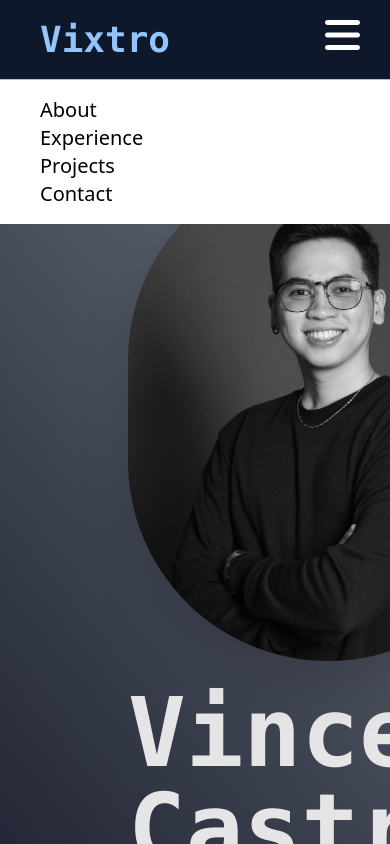
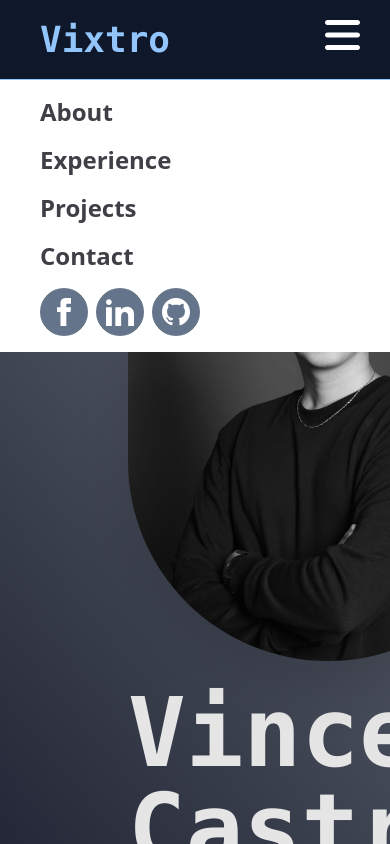
Before and after one commit to vixtroo/portfolio, a Next.js app: page / in a window 390 px wide. Both pictures are taken after a click on the button 329 px from the left and 25 px from the top of the page. Shown: the top 844 px of the page. Built offline with nearby package versions, Linux system fonts and the light colour scheme.

Commit message:
added social links to dropdown menu

```diff
--- a/src/components/navbar/index.js
+++ b/src/components/navbar/index.js
@@ -1,8 +1,8 @@
 import Link from "next/link"
-import { useState, useEffect, useMemo, Fragment } from "react"
+import { useState, useEffect, useMemo, React } from "react"
 import { FontAwesomeIcon } from '@fortawesome/react-fontawesome';
 import { faBars } from "@fortawesome/free-solid-svg-icons";
-import { Menu } from "@headlessui/react";
+import { Menu, Transition} from "@headlessui/react";
 
 const Navbar = () => {
 
@@ -22,11 +22,9 @@ const Navbar = () => {
     const [activeNav, setActiveNav] = useState("")
 
     useEffect(() => {
-        // Function to handle scroll events
         const handleScroll = () => {
           const scrollPosition = window.scrollY || document.documentElement.scrollTop;
 
-          // Calculate the position of each section and set the activeNav accordingly
           const sections = navLinks.map(({ title, link }) => {
             const targetElement = document.querySelector(link);
             return {
@@ -44,10 +42,8 @@ const Navbar = () => {
           }
         };
 
-        // Attach the scroll event listener
         window.addEventListener("scroll", handleScroll);
 
-        // Clean up the event listener on component unmount
         return () => {
           window.removeEventListener("scroll", handleScroll);
         };
@@ -87,22 +83,30 @@ const Navbar = () => {
                 </ul>
             </div>
             <Menu>
-                <Menu.Button className='flex w-10 md:hidden'><FontAwesomeIcon icon={faBars} style={{fontSize: '40px', color:'white'}}/></Menu.Button>
-                    <Menu.Items className='absolute left-0 flex flex-col w-full py-4 pl-10 bg-white top-20 leading-12'>
-                        {navLinks.map(({title, link})=>{
-                            return(
-                                <Menu.Item key={title}>
+            <Menu.Button className="flex w-10 md:hidden"><FontAwesomeIcon icon={faBars} style={{ fontSize: "40px", color: "white" }} /></Menu.Button>
+                <Menu.Items className="absolute left-0 flex flex-col w-full py-4 pl-10 bg-white top-20">
+                {navLinks.map(({ title, link }) => (
+                    <Menu.Item key={title} className="mb-4 font-semibold text-zinc-700">
                     {({ active }) => (
-                                        <a
-                                        className='text-xl'
-                                        href={`${link}`}
-                                        >
+                        <a className="text-2xl" href={`${link}`}>
                         {title}
                         </a>
                     )}
                     </Menu.Item>
-                            )
-                        })}
+                ))}
+                <Menu.Item>
+                <ul className="flex inline gap-x-2">
+                    {socialIcons.map((socialIcon, index)=>(
+                        <li key={index} className={`flex flex-wrap content-center justify-center w-12 h-12 rounded-full bg-slate-500 delay-100 ${socialIcon.class} cursor-pointer duration-100`}>
+                            <Link href={socialIcon.link} className={`social-icons ${socialIcon.class} delay-100 duration-100`} target="blank">
+                                <svg xmlns="http://www.w3.org/2000/svg" className={socialIcon.className} fill="white" viewBox="0 0 24 24">
+                                    <path transform={socialIcon.transform} d={socialIcon.d} />
+                                </svg>
+                            </Link>
+                        </li>
+                    ))}
+                </ul>
+                </Menu.Item>
                 </Menu.Items>
             </Menu>
         </div>
```
Lines whose indentation alone changed are shown as unchanged.
